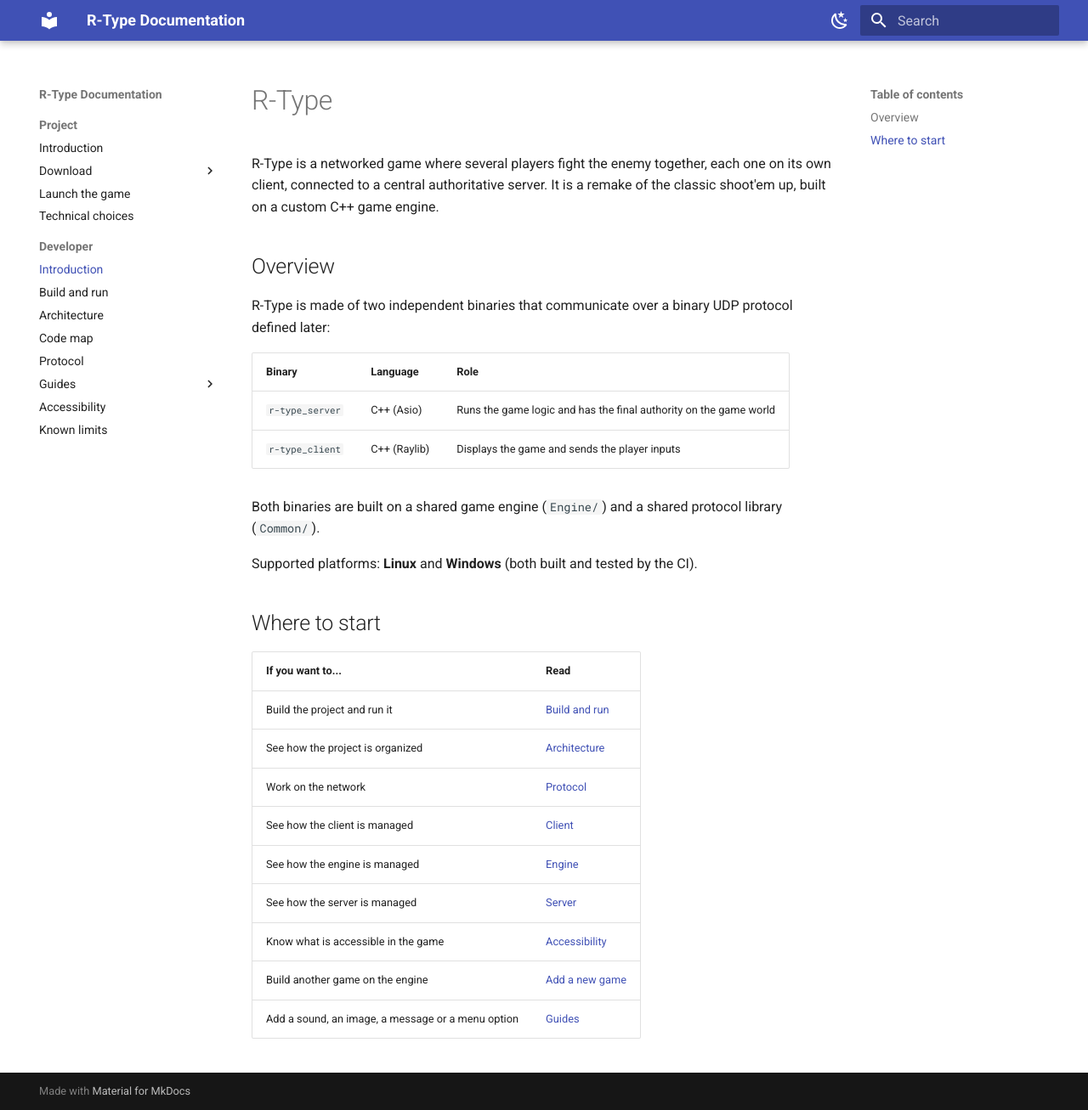
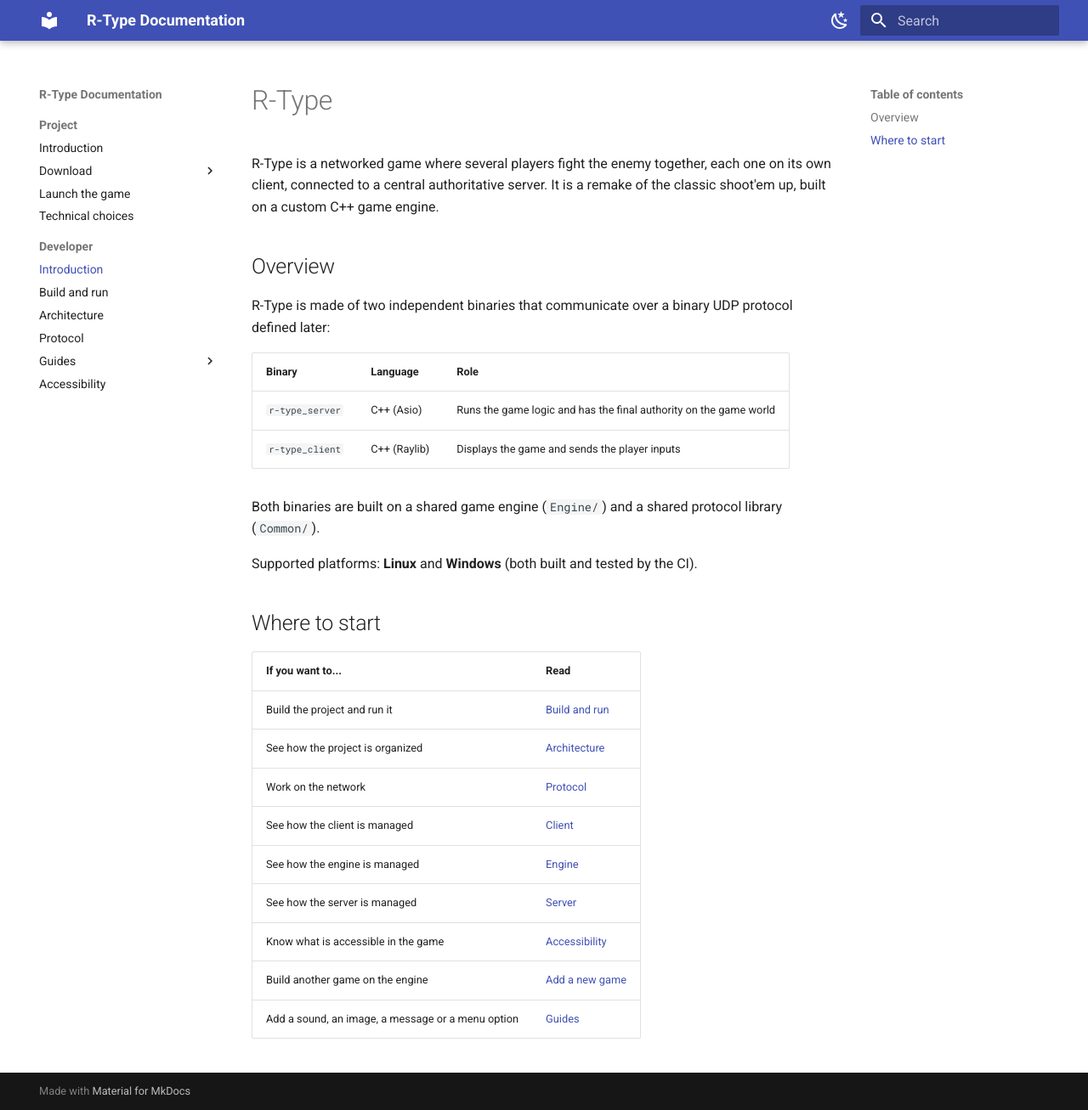
Before and after one commit to donata-dcz/rtype-doc, an MkDocs documentation site: the page built from Docs/Developer/Introduction.md, in a window 1280 px wide and 1307 px high. Shown: the whole window at 85% size. Built offline with MkDocs 1.6.1 and Material for MkDocs 9.7.7, drawn with Linux system fonts in a browser that asks for light colours.

Commit message:
fix: Updating the mkdocs yaml file with the new configuration

```diff
--- a/mkdocs.yml
+++ b/mkdocs.yml
@@ -38,7 +38,6 @@ nav:
       - Introduction: Developer/Introduction.md
       - Build and run: Developer/Build.md
       - Architecture: Developer/Architecture.md
-      - Code map: Developer/CodeMap.md
       - Protocol: Developer/Protocol.md
       - Guides:
           - How-to guides: Developer/Guides.md
@@ -47,7 +46,6 @@ nav:
           - Server: Developer/Guides/Server.md
           - Add a new game: Developer/Guides/AddAGame.md
       - Accessibility: Developer/Accessibility.md
-      - Known limits: Developer/KnownLimits.md
 
 markdown_extensions:
   - admonition
```
